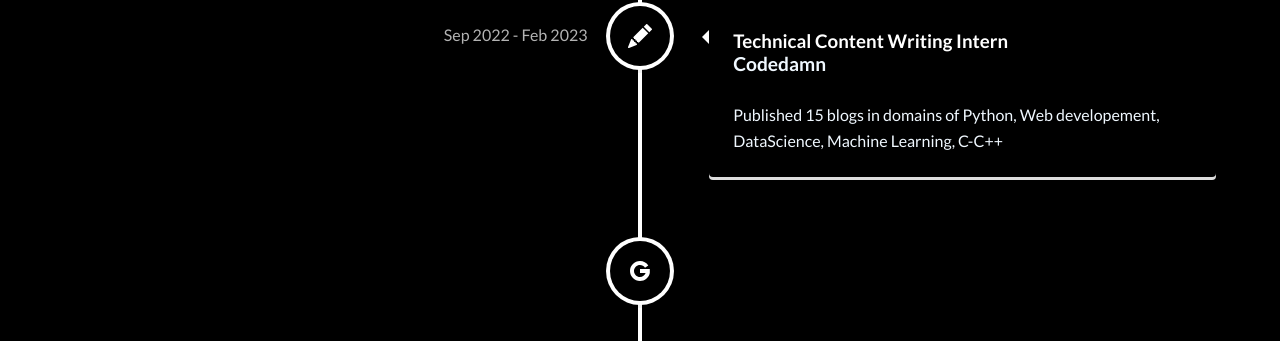
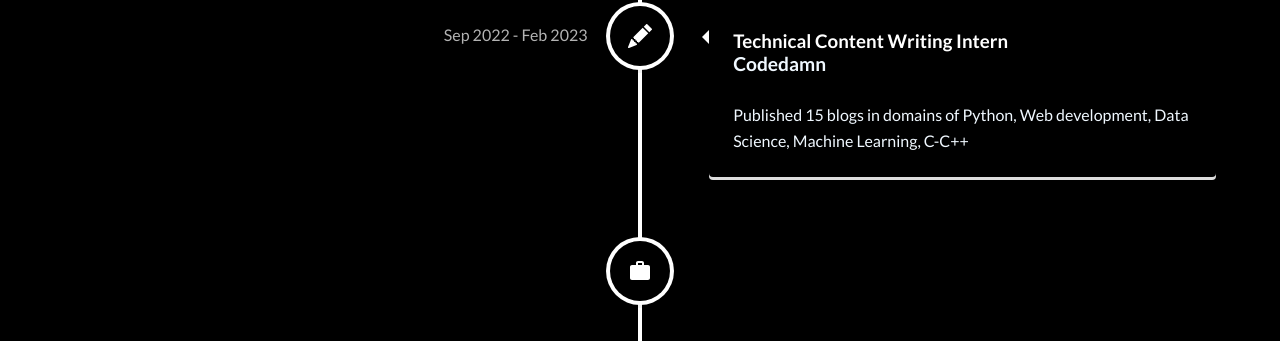
Before and after one commit to srini047/portfolio, a React (Create React App) app: page / in a window 1280 px wide. Shown: the part 2456-2797 px from the top of the page. Built offline with nearby package versions, Linux system fonts and the light colour scheme.

Commit message:
add: new position

```diff
--- a/src/components/Timeline.js
+++ b/src/components/Timeline.js
@@ -24,7 +24,7 @@
         >
           <h3 className="vertical-timeline-element-title">Devrel Intern</h3>
           <h4 className="vertical-timeline-element-subtitle">Naas.ai</h4>
-          <p>Fullstack web developement, Python developement, Open-source, Technical documentation</p>
+          <p>Fullstack web development, Python developement, Open-source, Technical documentation</p>
         </VerticalTimelineElement>
 
         <VerticalTimelineElement
@@ -36,7 +36,19 @@
         >
           <h3 className="vertical-timeline-element-title">Technical Content Writing Intern</h3>
           <h4 className="vertical-timeline-element-subtitle">Codedamn</h4>
-          <p>Published 15 blogs in domains of Python, Web developement, DataScience, Machine Learning, C-C++</p>
+          <p>Published 15 blogs in domains of Python, Web development, Data Science, Machine Learning, C-C++</p>
+        </VerticalTimelineElement>
+
+        <VerticalTimelineElement
+          className="vertical-timeline-element--work"
+          contentStyle={{ background: "rgb(0, 0, 0)", color: "#fff" }}
+          date="Aug 2022"
+          iconStyle={{ background: "rgb(0, 0, 0)", color: "#fff" }}
+          icon={<MdWork />}
+        >
+          <h3 className="vertical-timeline-element-title">Research Intern</h3>
+          <h4 className="vertical-timeline-element-subtitle">CVT(Coronavirus Visualization) Team</h4>
+          <p>Been a part of multinational team of interns in Analysis of the Impact of the Pandemic on School Closures due to Covid-19 and presented our research to panel of Harvard researchers.</p>
         </VerticalTimelineElement>
 
         <VerticalTimelineElement
```
